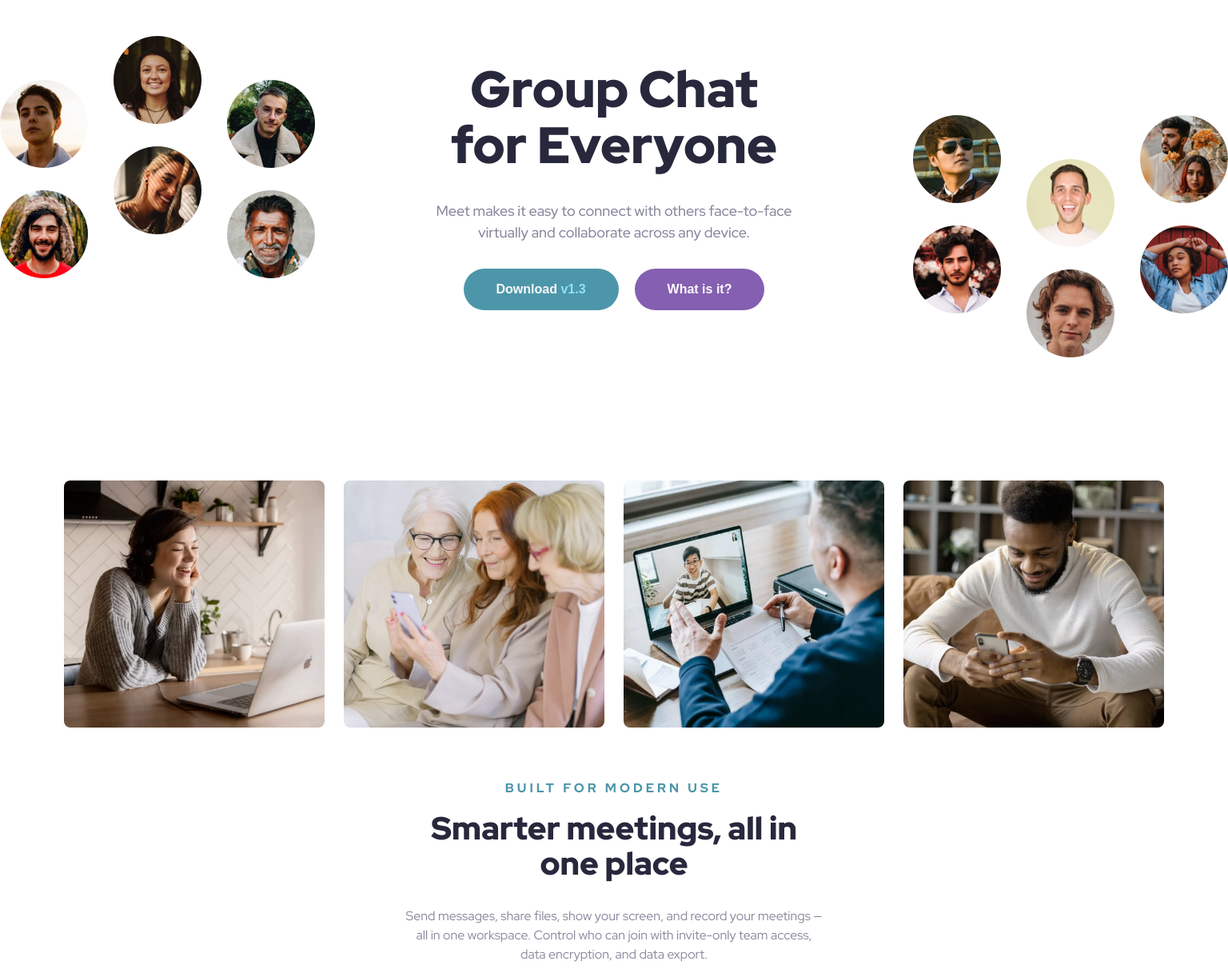
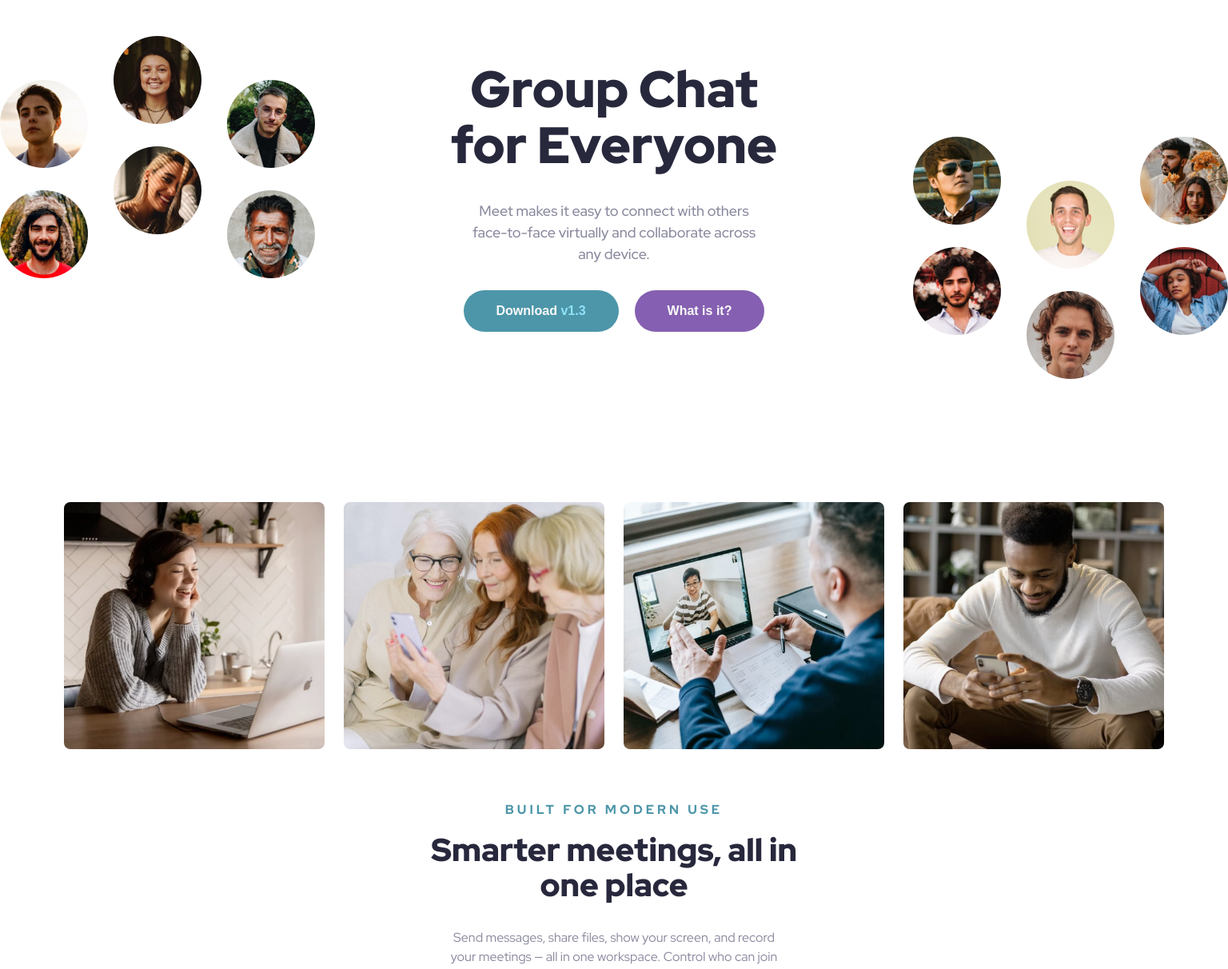
Before and after one commit to MartynaGit/lading-page, a plain HTML site: page index.html in a window 1536 px wide. Shown: the part 84-1296 px from the top of the page at 80% size. Drawn offline with Linux system fonts and the light colour scheme.

Commit message:
final commit1

```diff
--- a/style.css
+++ b/style.css
@@ -386,7 +386,7 @@ body {
 
 		font-size: var(--text4);
 		margin: 3.2rem;
-		width: 100%;
+		width: 85%;
 	}
 
 	.section-mobile{
@@ -406,7 +406,7 @@ body {
 	}
 
 	.info-txt{
-		width: 38%;
+		width: 30%;
 		line-height: var(--line-height2);
 	}
 
```
